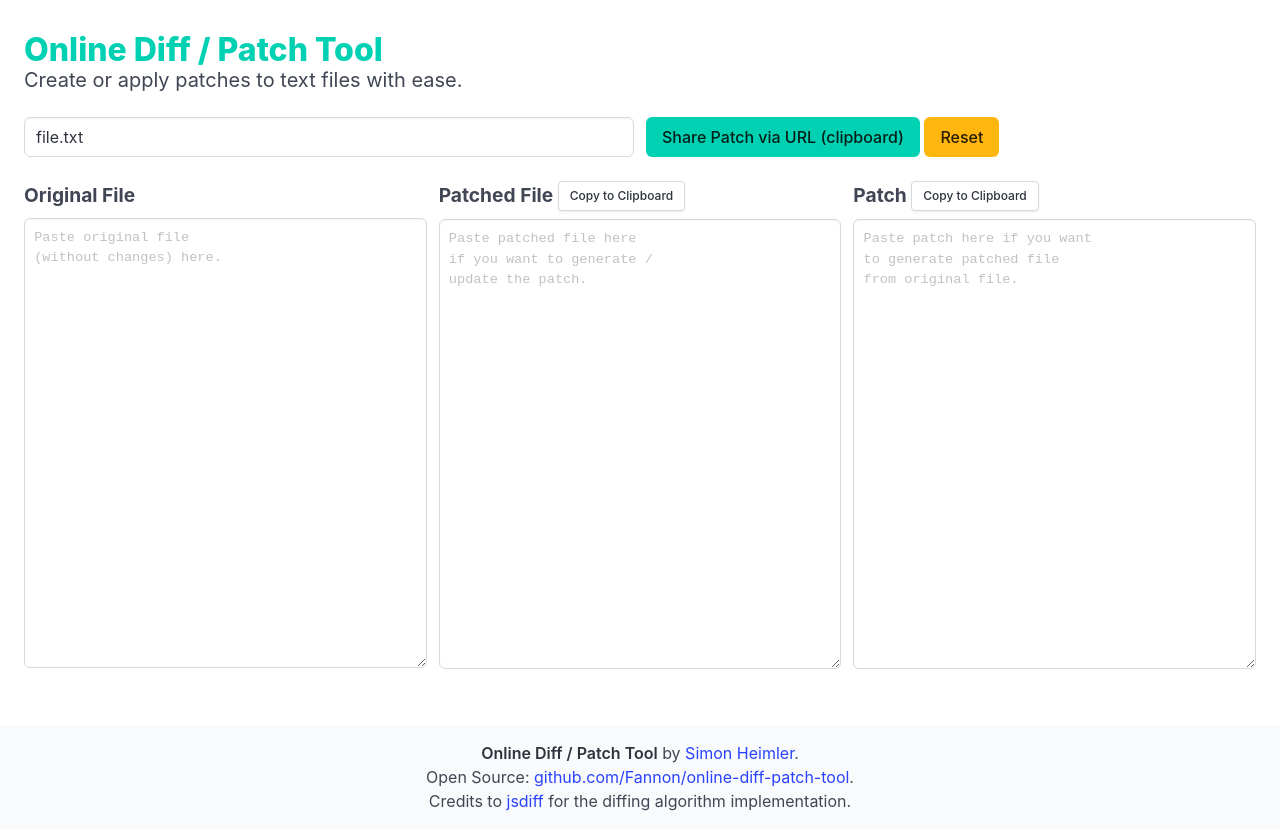
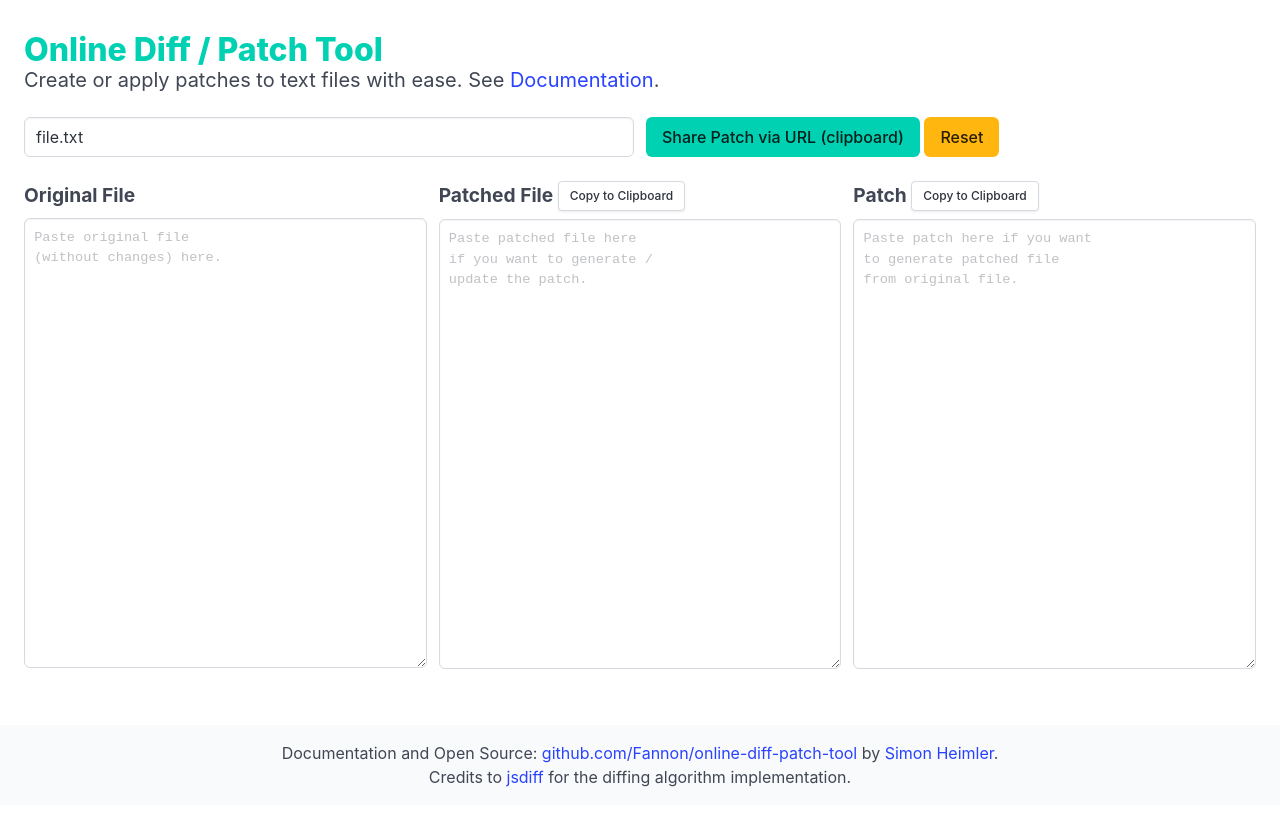
Before and after one commit to Fannon/online-diff-patch-tool, a website: page docs/index.html in a window 1280 px wide. After the commit the page ends 805 px from the top, so only its background shows below. Drawn offline with nearby package versions, Linux system fonts and the light colour scheme.

Commit message:
Add README content

```diff
--- a/docs/index.html
+++ b/docs/index.html
@@ -17,6 +17,7 @@
       </h1>
       <p class="subtitle">
         Create or apply patches to text files with ease.
+        See <a href="https://github.com/Fannon/online-diff-patch-tool#Readme">Documentation</a>.
       </p>
 
       <div class="grid">
@@ -58,10 +59,9 @@
   <footer class="footer">
     <div class="content has-text-centered">
       <p>
-        <strong>Online Diff / Patch Tool</strong> by <a href="https://github.com/Fannon">Simon Heimler</a>. <br />
-        Open Source: <a
-          href="https://github.com/Fannon/online-diff-patch-tool">github.com/Fannon/online-diff-patch-tool</a>. <br />
-        Credits to <a href="https://github.com/kpdecker/jsdiff#readme">jsdiff</a> for the diffing algorithm
+        Documentation and Open Source: <a
+          href="https://github.com/Fannon/online-diff-patch-tool#Readme">github.com/Fannon/online-diff-patch-tool</a> by <a href="https://github.com/Fannon#Readme">Simon Heimler</a>. <br />
+        Credits to <a href="https://github.com/kpdecker/jsdiff">jsdiff</a> for the diffing algorithm
         implementation.
       </p>
     </div>
```
Also changed, not shown: README.md.
